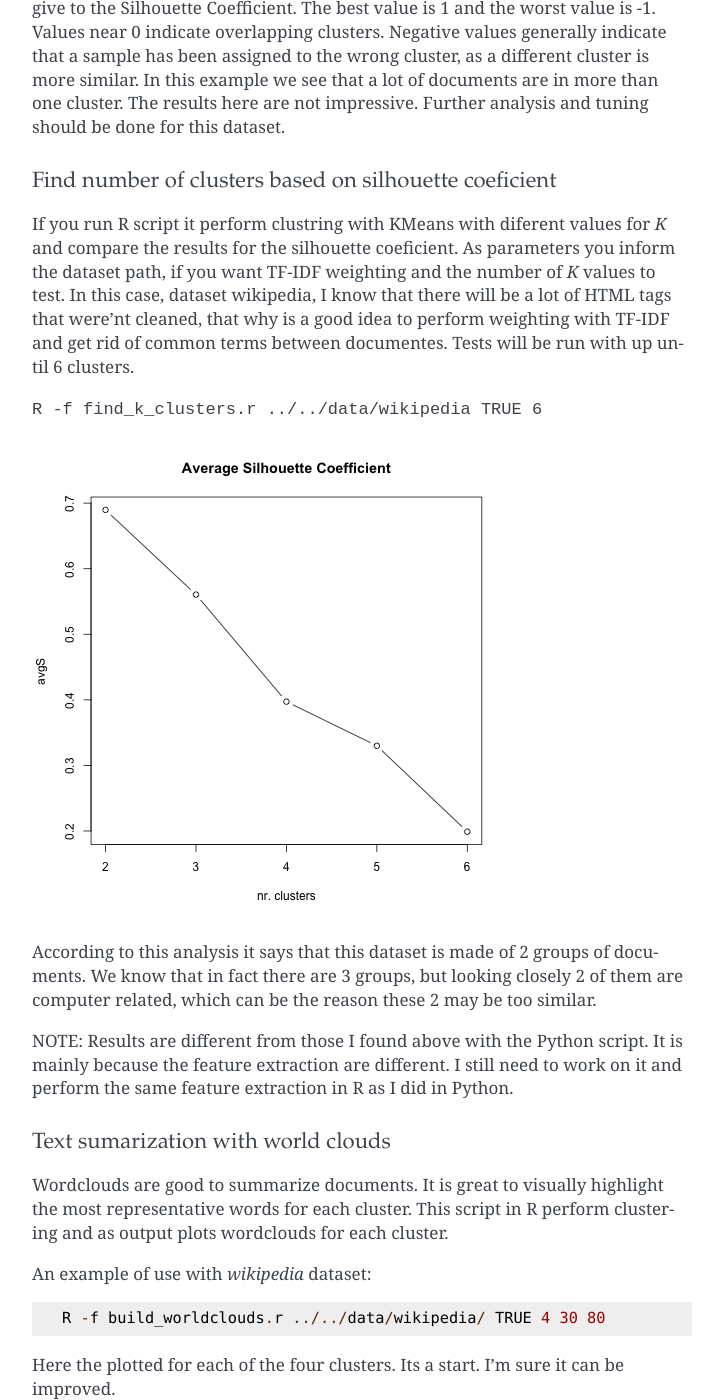
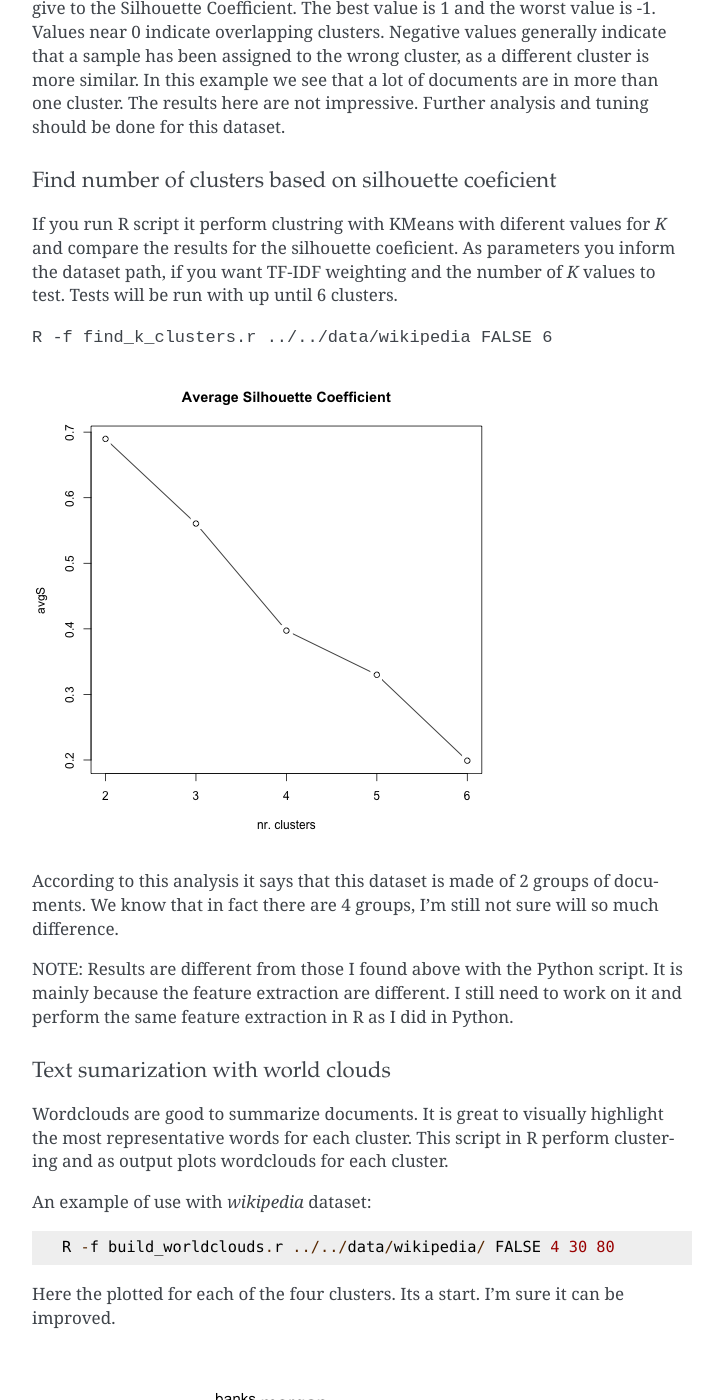
Before and after one commit to arianpasquali/textmining-homework, a Sphinx documentation site: the page built from source/wikipedia_clust.rst, in a window 1280 px wide and 1400 px high, scrolled down 996 px. Shown: the whole window, without its empty margins (388-1111 px from the left). Built offline with Sphinx 7.4.7, drawn with Linux system fonts in a browser that asks for light colours.

Commit message:
wikipedia analysis update

```diff
--- a/source/wikipedia_clust.rst
+++ b/source/wikipedia_clust.rst
@@ -45,13 +45,13 @@ Find number of clusters based on silhouette coeficient
 #######################################################
 
 If you run R script it perform clustring with KMeans with diferent values for `K` and compare the results for the silhouette coeficient. As parameters you inform the dataset path, if you want TF-IDF weighting and the number of `K` values to test.
-In this case, dataset wikipedia, I know that there will be a lot of HTML tags that were'nt cleaned, that why is a good idea to perform weighting with TF-IDF and get rid of common terms between documentes. Tests will be run with up until 6 clusters.
+Tests will be run with up until 6 clusters.
 
-``R -f find_k_clusters.r ../../data/wikipedia TRUE 6``
+``R -f find_k_clusters.r ../../data/wikipedia FALSE 6``
 
 .. image:: _plots/wikipedia/silhouette_wikipedia.png
 
-According to this analysis it says that this dataset is made of 2 groups of documents. We know that in fact there are 3 groups, but looking closely 2 of them are computer related, which can be the reason these 2 may be too similar.
+According to this analysis it says that this dataset is made of 2 groups of documents. We know that in fact there are 4 groups, I'm still not sure will so much difference.
 
 NOTE: Results are different from those I found above with the Python script. It is mainly because the feature extraction are different. I still need to work on it and perform the same feature extraction in R as I did in Python.
 
@@ -63,7 +63,7 @@ This script in R perform clustering and as output plots wordclouds for each clus
 
 An example of use with `wikipedia` dataset::
 
-	R -f build_worldclouds.r ../../data/wikipedia/ TRUE 4 30 80
+	R -f build_worldclouds.r ../../data/wikipedia/ FALSE 4 30 80
 
 Here the plotted for each of the four clusters. Its a start. I'm sure it can be improved.
 
```
